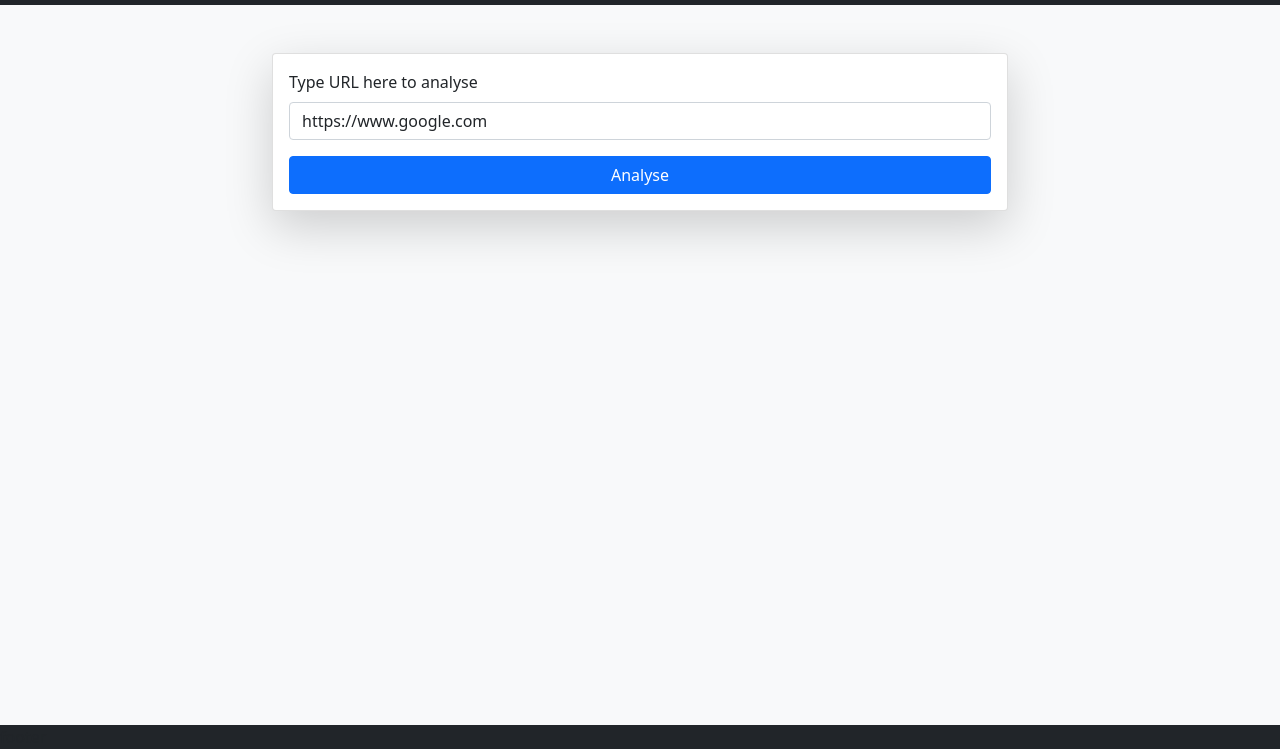
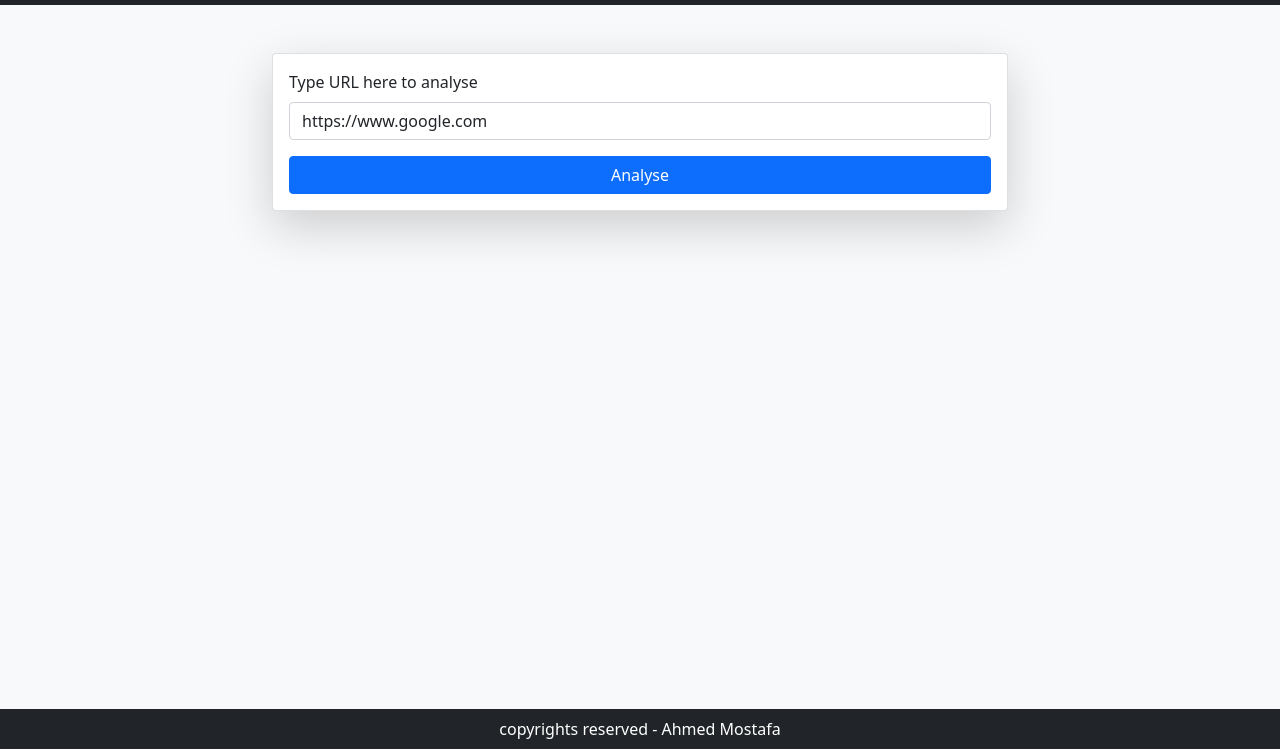
Before and after one commit to BeSaRa/analyzer, a website built with webpack: page src/views/index.html in a window 1280 px wide. Shown: the part 51-800 px from the top of the page. Built offline with nearby package versions, Linux system fonts and the light colour scheme.

Commit message:
refactor: Change path of the index.html to be in the src/views folder

```diff
--- a/src/client/index.html
+++ b/src/views/index.html
@@ -53,8 +53,8 @@
         </div>
     </div>
 </main>
-<footer class="bg-dark">
-    footer
+<footer class="bg-dark p-2">
+    <div class="container text-center"><span class="text-white">copyrights reserved - Ahmed Mostafa</span></div>
 </footer>
 </body>
 </html>
```
